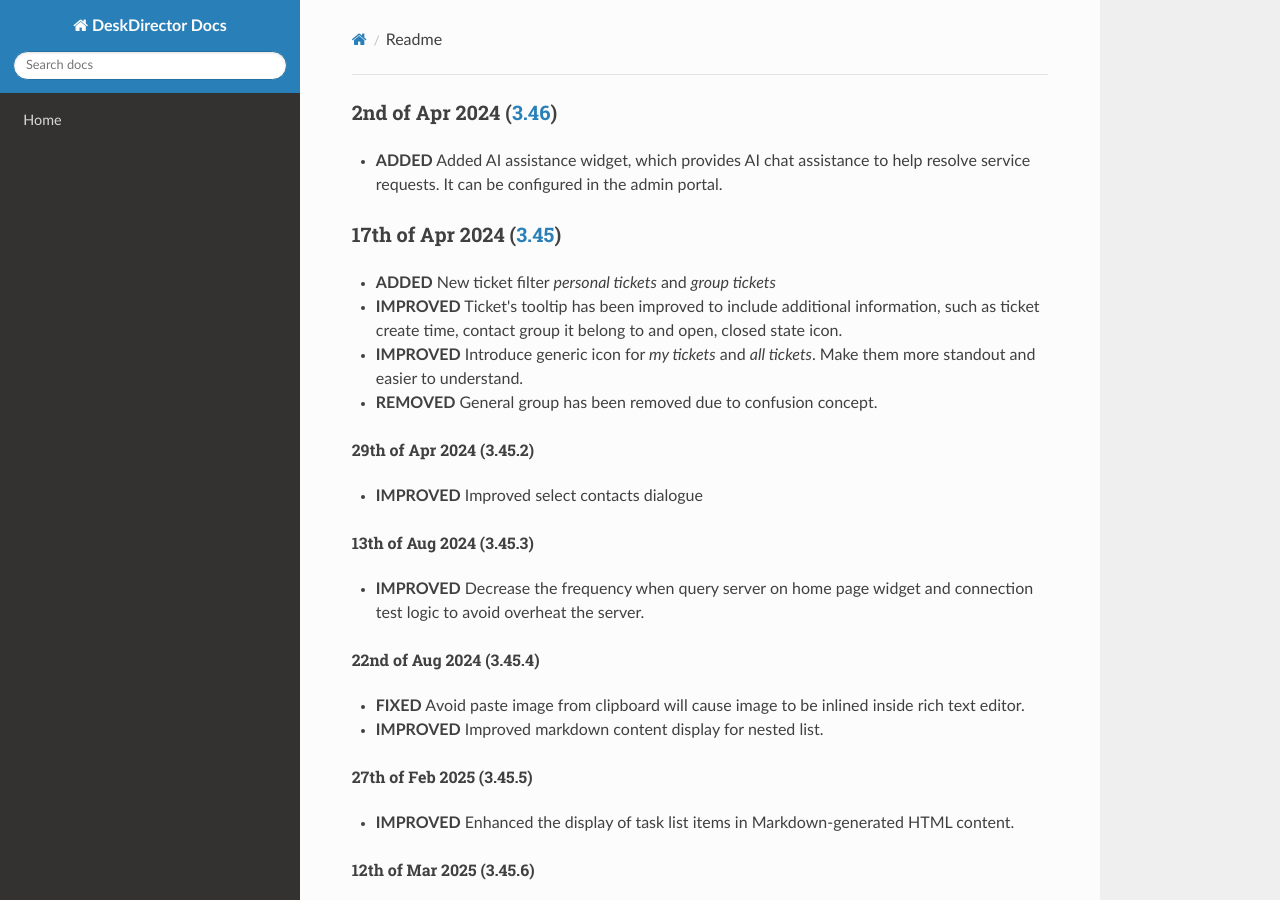
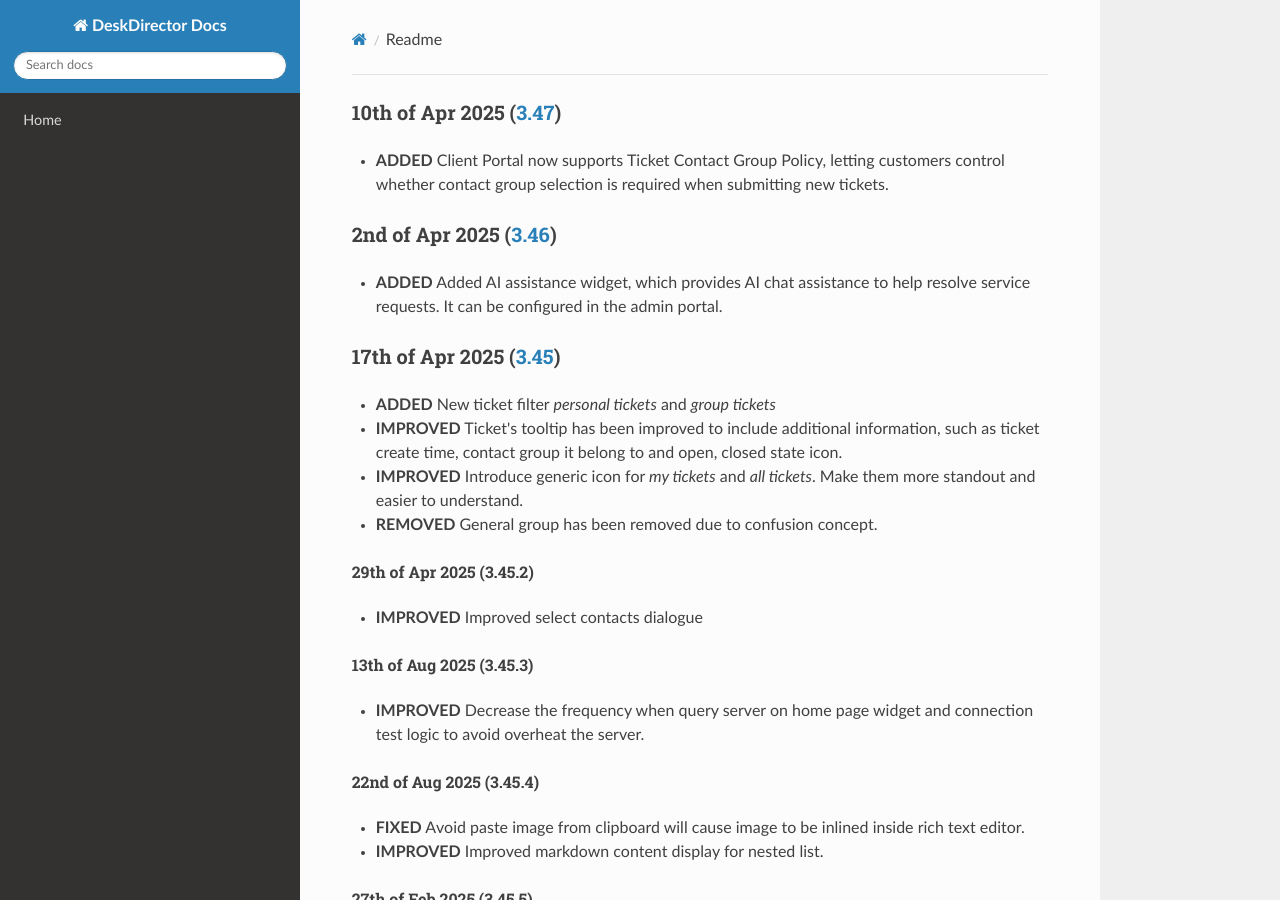
Before and after one commit to DeskDirector/docs, an MkDocs documentation site: the page built from docs/_release/portal/readme.md, in a window 1280 px wide and 900 px high. Built offline with MkDocs 1.6.1, drawn with Linux system fonts in a browser that asks for light colours; nearby versions of some CDN libraries; old or Windows-style settings are respelled for this version of MkDocs.

Commit message:
Update readme.md

```diff
--- a/docs/_release/portal/readme.md
+++ b/docs/_release/portal/readme.md
@@ -1,19 +1,22 @@
-### 2nd of Apr 2024 ([3.46](v3.46))
+### 10th of Apr 2025 ([3.47](v3.47))
+- **ADDED** Client Portal now supports Ticket Contact Group Policy, letting customers control whether contact group selection is required when submitting new tickets.
+
+### 2nd of Apr 2025 ([3.46](v3.46))
 - **ADDED** Added AI assistance widget, which provides AI chat assistance to help resolve service requests. It can be configured in the admin portal.
 
-### 17th of Apr 2024 ([3.45](v3.45))
+### 17th of Apr 2025 ([3.45](v3.45))
 - **ADDED** New ticket filter _personal tickets_ and _group tickets_
 - **IMPROVED** Ticket's tooltip has been improved to include additional information, such as ticket create time, contact group it belong to and open, closed state icon.
 - **IMPROVED** Introduce generic icon for _my tickets_ and _all tickets_. Make them more standout and easier to understand.
 - **REMOVED** General group has been removed due to confusion concept.
 
-###### 29th of Apr 2024 (3.45.2)
+###### 29th of Apr 2025 (3.45.2)
 - **IMPROVED** Improved select contacts dialogue
 
-###### 13th of Aug 2024 (3.45.3)
+###### 13th of Aug 2025 (3.45.3)
 - **IMPROVED** Decrease the frequency when query server on home page widget and connection test logic to avoid overheat the server.
 
-###### 22nd of Aug 2024 (3.45.4)
+###### 22nd of Aug 2025 (3.45.4)
 - **FIXED** Avoid paste image from clipboard will cause image to be inlined inside rich text editor.
 - **IMPROVED** Improved markdown content display for nested list.
 
```
